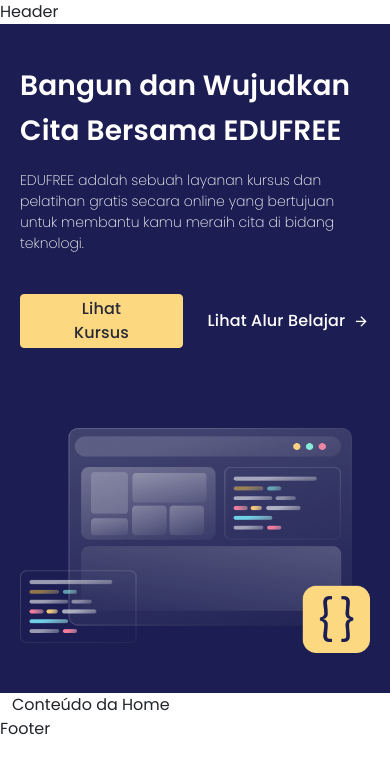
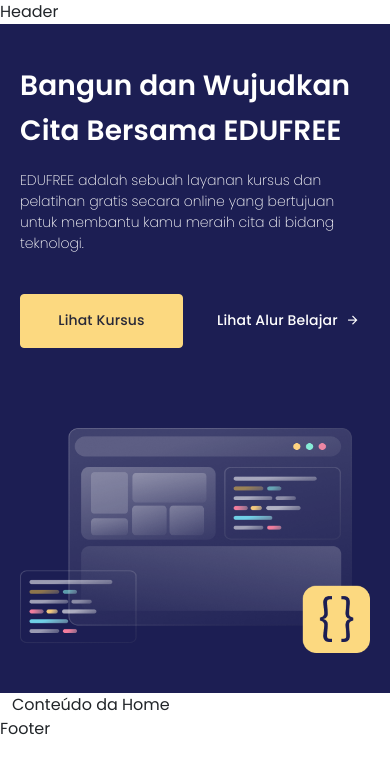
Before and after one commit to joaojuniorbr/techmanager-academy, a React (Vite) app: page / in a window 390 px wide. Shown: the top 774 px of the page. Built offline with nearby package versions, Linux system fonts and the light colour scheme.

Commit message:
:bug: alteração na interface dos botões do mobile

```diff
--- a/src/@components/Home/Hero/Hero.css
+++ b/src/@components/Home/Hero/Hero.css
@@ -99,6 +99,8 @@
 	}
 
 	.home-hero .button-default {
+		font-size: 14px;
+		padding: 0 16px;
 		width: 100%;
 	}
 }
```
